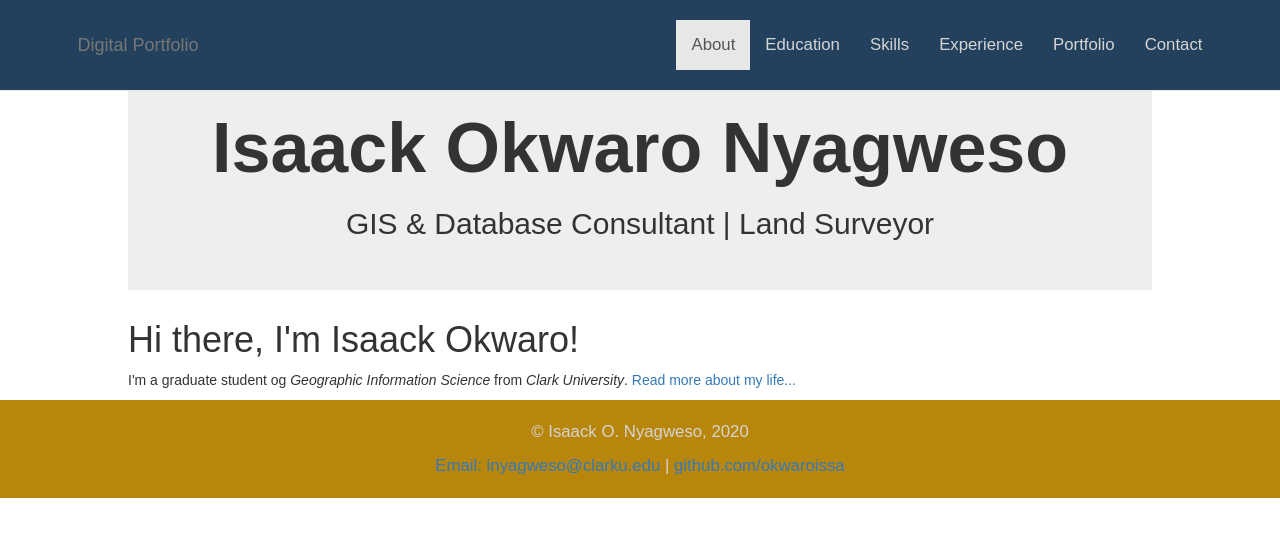
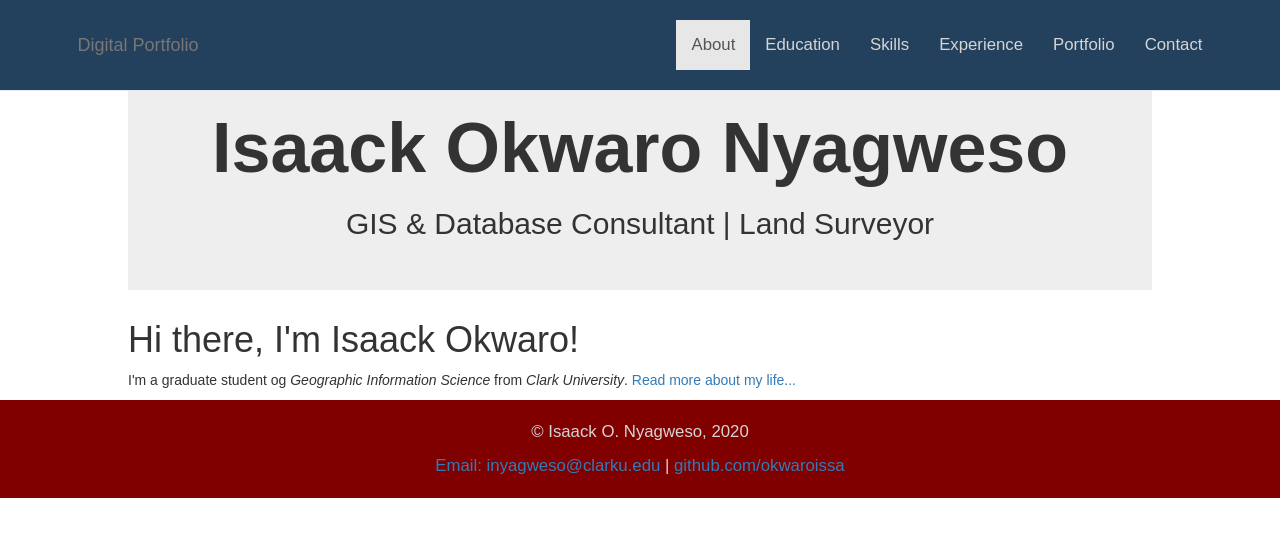
Before and after one commit to okwaroissa/okwaroissa.github.io, a Jekyll site: the page built from index.html, in a window 1280 px wide. Shown: the top 537 px of the page. Built offline with Jekyll 4.4.1, drawn with Linux system fonts in a browser that asks for light colours.

Commit message:
Update site.css

```diff
--- a/css/site.css
+++ b/css/site.css
@@ -17,7 +17,7 @@ body{
 
 footer{
     text-align:center;
-    background-color: #B8860B;
+    background-color: #800000;
 }
 
 .navbar-default .navbar-nav li a, footer{
```
